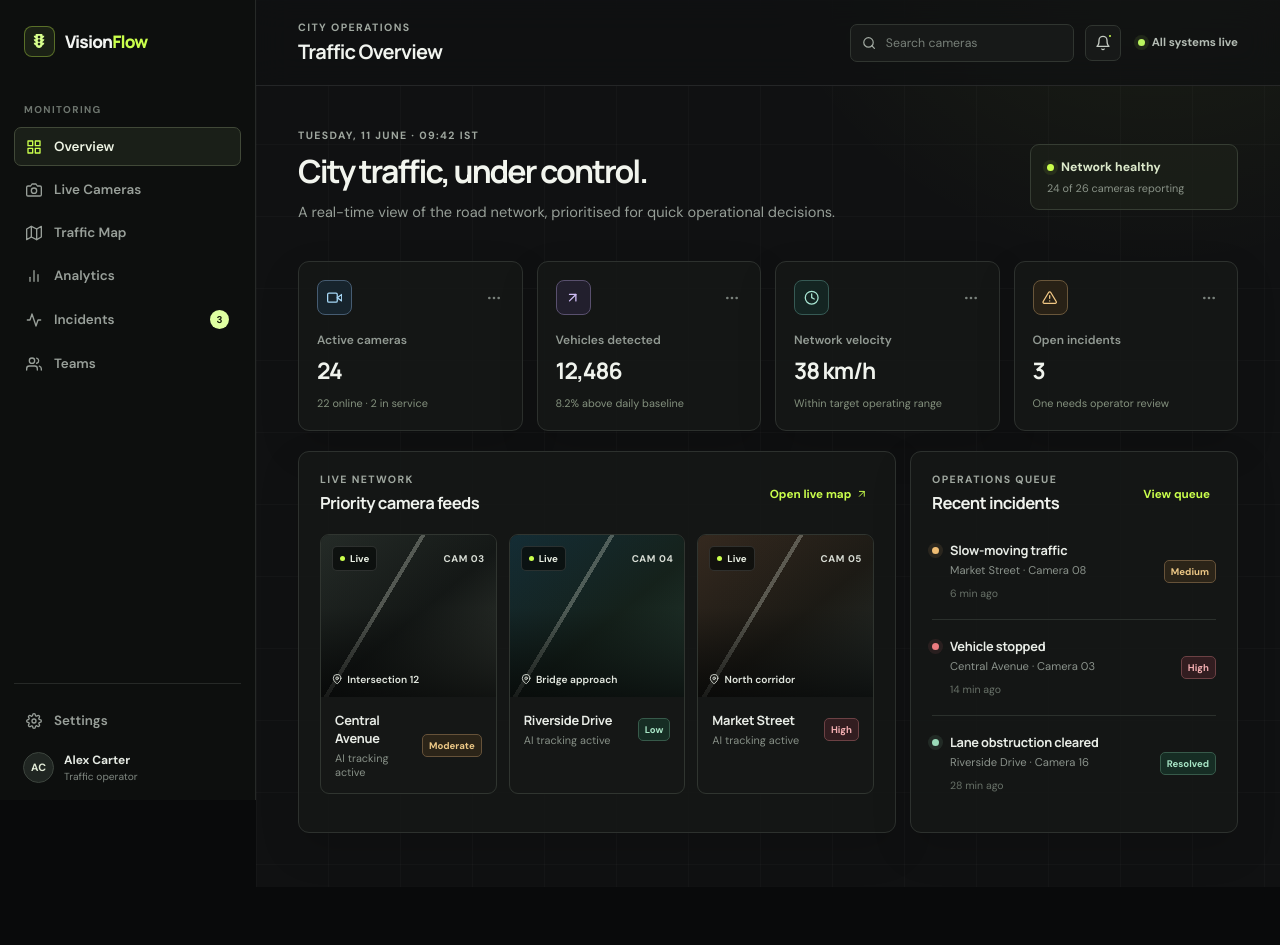
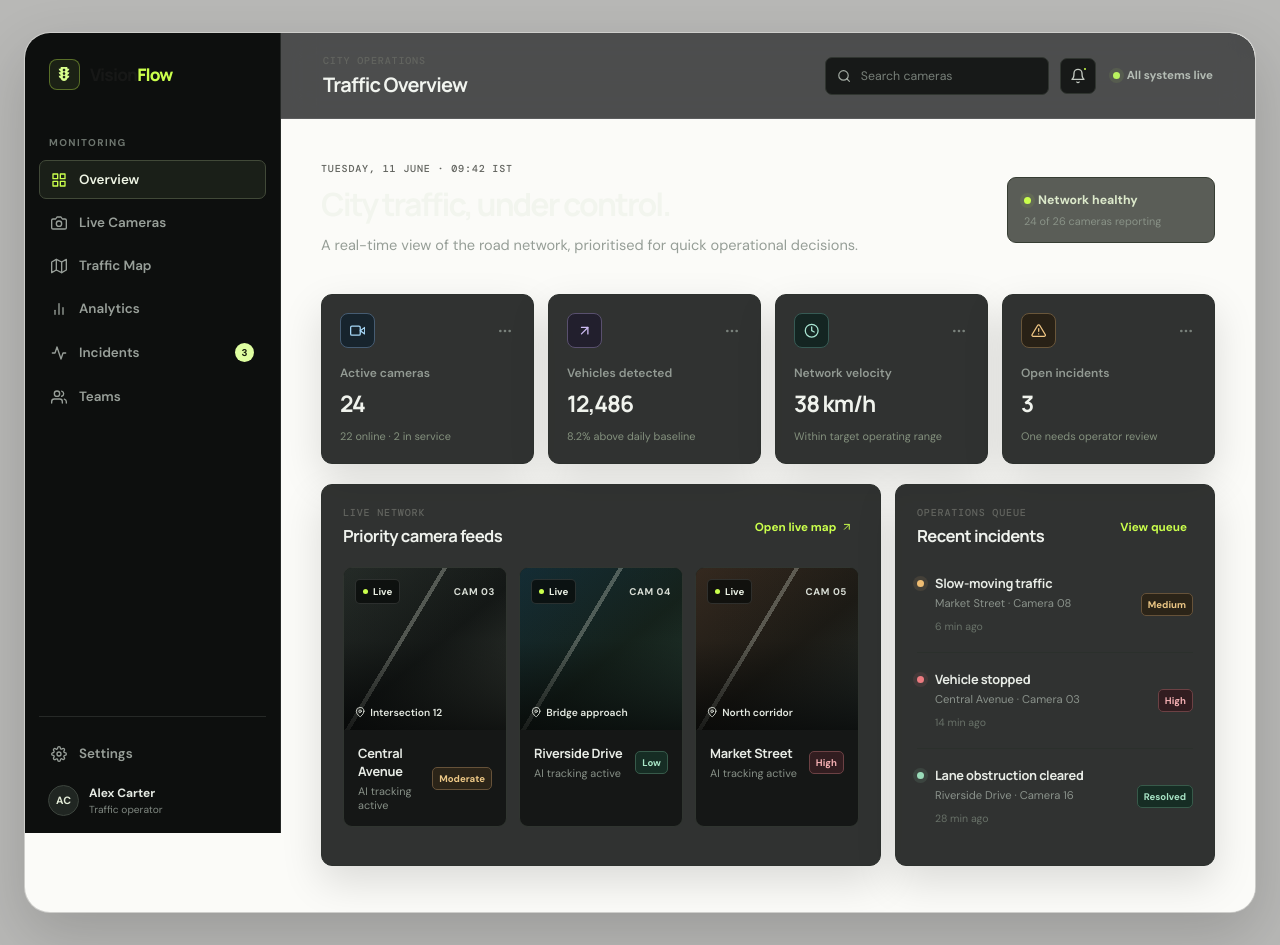
Before and after one commit to Ctrl-De4ault/VisionFlowAI, a React (Vite) app: page / in a window 1280 px wide. Before the commit the page ends 887 px from the top, so only its background shows below. Built offline with nearby package versions, Linux system fonts and the light colour scheme.

Commit message:
style: adopt editorial premium dashboard direction

```diff
--- a/src/styles/global.css
+++ b/src/styles/global.css
@@ -1,35 +1,20 @@
-@import url('https://fonts.googleapis.com/css2?family=DM+Sans:wght@400;500;600;700&family=Manrope:wght@500;600;700;800&display=swap');
+@import url('https://fonts.googleapis.com/css2?family=DM+Mono:wght@400;500&family=DM+Sans:wght@400;500;600;700&family=Manrope:wght@500;600;700;800&display=swap');
 
-:root {
-  color: #f2f4f1;
-  background: #090a0b;
-  font-family: 'DM Sans', sans-serif;
-  font-synthesis: none;
-  text-rendering: optimizeLegibility;
-}
-
+:root { color: #171817; background: #b8b8b6; font-family: 'DM Sans', sans-serif; font-synthesis: none; text-rendering: optimizeLegibility; }
 * { box-sizing: border-box; }
-html { background: #090a0b; }
-body { min-width: 320px; min-height: 100vh; margin: 0; background: #090a0b; }
+html, body, #root { min-width: 320px; min-height: 100%; margin: 0; }
+body { background: #b8b8b6; }
 button, input { font: inherit; }
 button { cursor: pointer; }
 a { color: inherit; text-decoration: none; }
 h1, h2, h3, p { margin: 0; }
 h1, h2, h3 { font-family: 'Manrope', sans-serif; }
-button:focus-visible, a:focus-visible, input:focus-visible { outline: 2px solid #caff4c; outline-offset: 3px; }
+button:focus-visible, a:focus-visible, input:focus-visible { outline: 2px solid #a8ff27; outline-offset: 3px; }
 
-.app-shell { display: flex; min-height: 100vh; }
-.main-content {
-  min-width: 0;
-  flex: 1;
-  background:
-    linear-gradient(90deg, rgba(255,255,255,.018) 1px, transparent 1px) 0 0 / 72px 72px,
-    linear-gradient(rgba(255,255,255,.018) 1px, transparent 1px) 0 0 / 72px 72px,
-    radial-gradient(circle at 88% -18%, rgba(202,255,76,.08), transparent 31%),
-    #101112;
-}
-.dashboard-content { max-width: 1540px; margin: 0 auto; padding: 38px 42px 54px; }
-.eyebrow { color: #9fa79f; font-size: .66rem; font-weight: 700; letter-spacing: .13em; text-transform: uppercase; }
+.app-shell { display: flex; width: min(1280px, calc(100% - 48px)); min-height: calc(100vh - 64px); margin: 32px auto; overflow: hidden; border: 1px solid rgba(0,0,0,.18); border-radius: 26px; background: #fbfbf8; box-shadow: 0 22px 60px rgba(0,0,0,.16); }
+.main-content { min-width: 0; flex: 1; background: #fbfbf8; }
+.dashboard-content { max-width: 1220px; margin: 0 auto; padding: 38px 40px 46px; }
+.eyebrow { color: #62645f; font-family: 'DM Mono', monospace; font-size: .63rem; font-weight: 500; letter-spacing: .08em; text-transform: uppercase; }
 
-@media (max-width: 900px) { .dashboard-content { padding: 28px 24px 44px; } }
-@media (max-width: 620px) { .dashboard-content { padding: 22px 16px 38px; } }
+@media (max-width: 900px) { .app-shell { width: 100%; min-height: 100vh; margin: 0; border: 0; border-radius: 0; }.dashboard-content { padding: 30px 24px 42px; } }
+@media (max-width: 620px) { .dashboard-content { padding: 24px 16px 34px; } }
```
